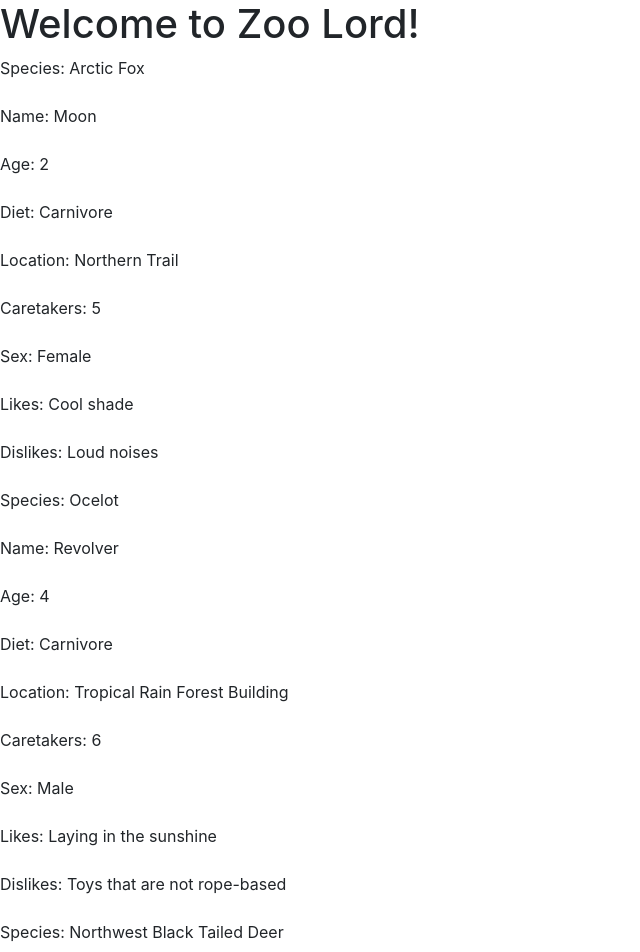
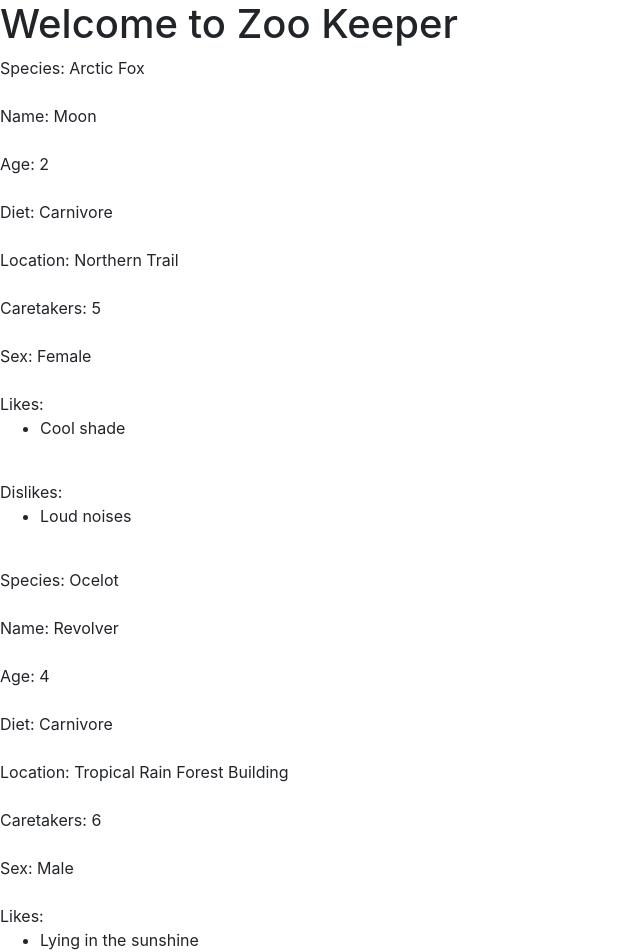
Before and after one commit to lukebertram/zoo, an Angular app: page / in a window 1280 px wide. Shown: the top 952 px of the page, without its empty margins (0-640 px from the left). Built offline with nearby package versions, Linux system fonts and the light colour scheme.

Commit message:
update animal-list component view template to show multiple likes/dislikes for each animal

```diff
--- a/src/app/animal-list/animal-list.component.html
+++ b/src/app/animal-list/animal-list.component.html
@@ -29,11 +29,15 @@
   </div><br/>
   <div class="animal-field">
     <span class="field-key">Likes: </span>
-    <span class="field-value">{{animal.likes[0]}}</span>
+    <ul class="field-value">
+      <li *ngFor="let like of animal.likes">{{like}}</li>
+    </ul>
   </div><br/>
   <div class="animal-field">
     <span class="field-key">Dislikes: </span>
-    <span class="field-value">{{animal.dislikes[0]}}</span>
+    <ul class="field-value">
+      <li *ngFor="let dislike of animal.dislikes">{{dislike}}</li>
+    </ul>
   </div><br/>
 
 </div>
--- a/src/app/app.component.html
+++ b/src/app/app.component.html
@@ -1,10 +1,10 @@
 <div>
   <h1>
-    Welcome to {{ title }}!
+    Welcome to {{ title }}
   </h1>
   <!-- <animal-list [childAnimalList]="masterAnimalList" (editClick)="editAnimal($event)"></animal-list> -->
   <animal-list [childAnimalList]="masterAnimalList"></animal-list>
   <hr>
-  <new-animal (newAnimalSender)="addAnimal($event)"></new-animal>
+  <new-animal *ngIf="showNewAnimalForm" (newAnimalSender)="addAnimal($event)"></new-animal>
 
 </div>
--- a/src/app/app.component.ts
+++ b/src/app/app.component.ts
@@ -7,12 +7,14 @@ import { Animal }    from './animal.model';
   styleUrls: ['./app.component.css']
 })
 export class AppComponent {
-  title = 'Zoo Lord';
+  title = 'Zoo Keeper';
   selectedAnimal: Animal = null;
+  showNewAnimalForm: boolean = true;
+
 
   masterAnimalList: Animal[] = [
     new Animal("Arctic Fox", "Moon", 2, "Carnivore", "Northern Trail", 5, "Female", ["Cool shade"], ["Loud noises"]),
-    new Animal("Ocelot", "Revolver", 4, "Carnivore", "Tropical Rain Forest Building", 6, "Male", ["Laying in the sunshine", "Gun tricks"], ["Toys that are not rope-based"]),
+    new Animal("Ocelot", "Revolver", 4, "Carnivore", "Tropical Rain Forest Building", 6, "Male", ["Lying in the sunshine", "Gun tricks"], ["Toys that are not rope-based"]),
     new Animal("Northwest Black Tailed Deer", "Tinkerbell", 8, "Herbivore", "Northern Trail", 2, "Female", ["Delicate roots and leaves"], ["Loud noises"])
   ];
 
```
Also changed, not shown: 1 other file (tests, documents, lock files or other folders).
